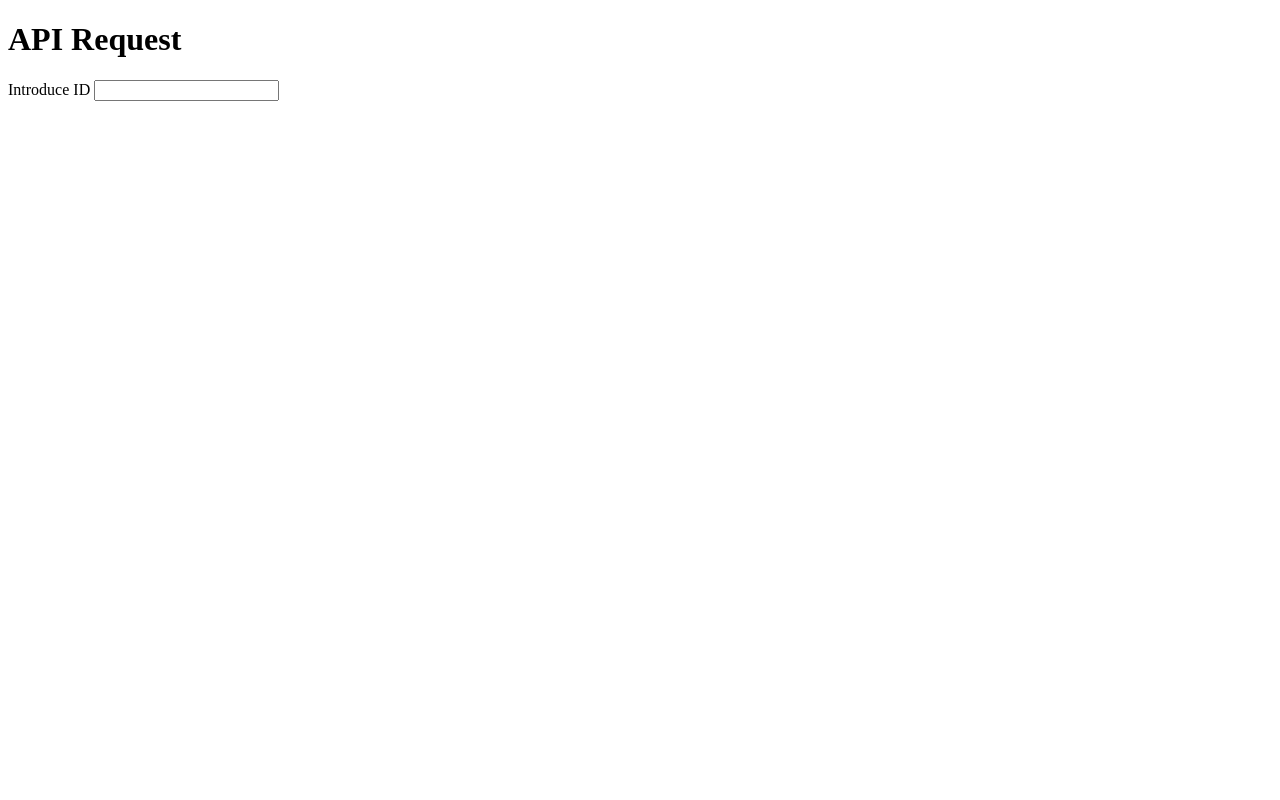
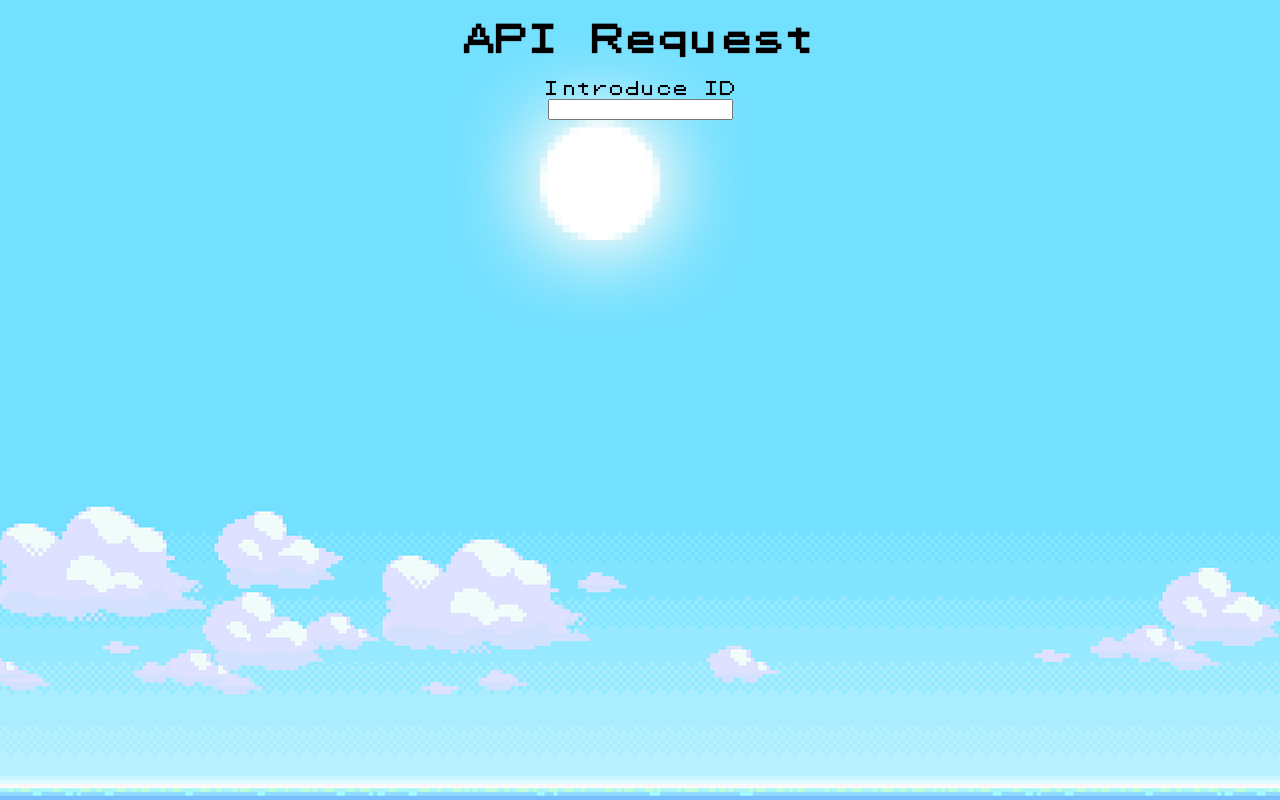
Before and after one commit to alexcgomez/Pokedex-API, a plain HTML site: page index.html in a window 1280 px wide. Drawn offline with Linux system fonts and the light colour scheme.

Commit message:
Cambios en estilos

```diff
--- a/index.html
+++ b/index.html
@@ -1,15 +1,35 @@
 <!DOCTYPE html>
 <html lang="en">
+
 <head>
   <meta charset="UTF-8" />
   <meta name="viewport" content="width=device-width, initial-scale=1.0" />
+  <link rel="stylesheet" href="styles/style.css">
+  <link rel="stylesheet" href="styles/fonts.css" type="text/css" charset="utf-8" />
   <title>API Example</title>
 </head>
+
 <body>
+  <div class="container">
     <h1>API Request</h1>
-    <div></div>
+    <div id="poke"></div>
     <label for="pokeid">Introduce ID</label>
     <input type="number" name="pokeid" id="pokeid" />
+  </div>
+
+
+
+
+
+
+
+
+
+
+
+
+
   <script src="js/main.js"></script>
 </body>
+
 </html>
--- a/js/main.js
+++ b/js/main.js
@@ -1,4 +1,4 @@
-const div = document.querySelector("body div");
+const div = document.querySelector("#poke");
 const input = document.querySelector("#pokeid");
 
 function showPokemon(id) {
--- /dev/null
+++ b/styles/fonts.css
@@ -0,0 +1,10 @@
+/** Generated by FG **/
+@font-face {
+  font-family: "Conv_Pokemon_GB";
+  src: url("../assets/fonts/Pokemon_GB.eot");
+  src: local("☺"), url("../assets/fonts/Pokemon_GB.woff") format("woff"),
+    url("fonts/Pokemon_GB.ttf") format("truetype"),
+    url("fonts/Pokemon_GB.svg") format("svg");
+  font-weight: normal;
+  font-style: normal;
+}
--- /dev/null
+++ b/styles/style.scss
@@ -0,0 +1,30 @@
+$primary-color: rgb(214, 16, 16);
+
+body {
+  font-family: "Conv_Pokemon_GB";
+  //   color: $primary-color;
+  background: url("../assets/img/bg.png");
+  background-size: auto;
+  background-repeat: no-repeat;
+}
+
+.container {
+  display: flex;
+  flex-direction: column;
+  align-items: center;
+  justify-content: center;
+}
+
+.container {
+  h1 {
+  }
+
+  div {
+  }
+
+  label {
+  }
+
+  input {
+  }
+}
```
Also changed, not shown: assets/fonts/Pokemon_GB.otf (added), assets/fonts/Pokemon_GB.ttf (added), assets/fonts/Pokemon_GB.woff (added), assets/img/bg.png (added), assets/img/pokedex.png (added), styles/style.css (added), 3 other files. Lines whose indentation alone changed are shown as unchanged.
